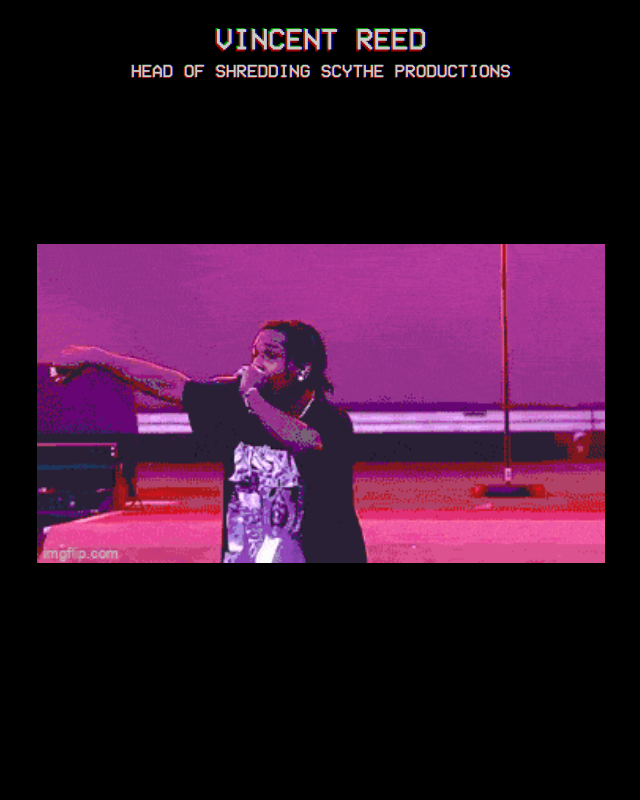
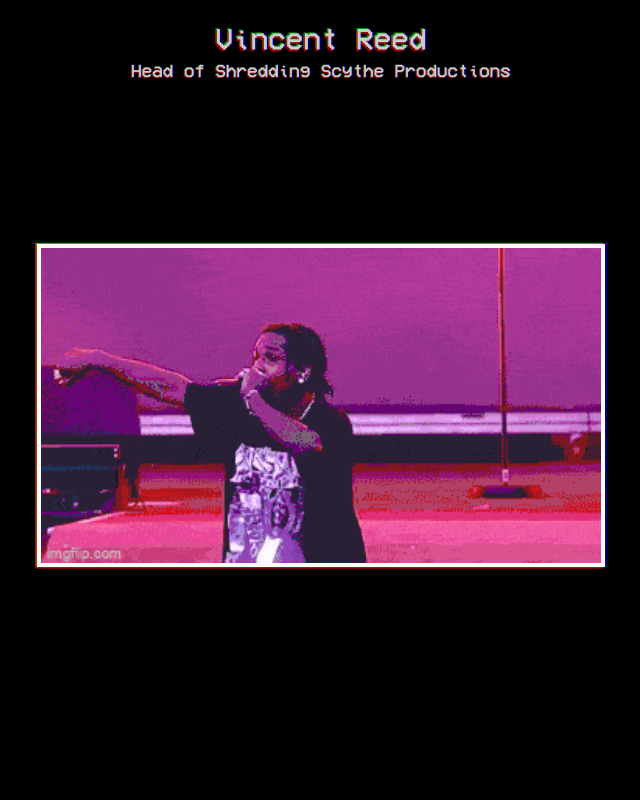
Before and after one commit to Max-Beier/vincent-reed-portfolio, a SvelteKit app: page / in a window 1280 px wide. Shown: the top 800 px of the page, without its empty margins (319-959 px from the left). Built offline with nearby package versions, Linux system fonts and the light colour scheme.

Commit message:
Added vhs box to img

```diff
--- a/src/app.css
+++ b/src/app.css
@@ -46,9 +46,14 @@ body {
 
   .vhs {
     font-family: "VHS";
-    text-transform: uppercase;
     text-shadow: -0.05em 0.05em 0 rgba(255, 0, 0, 0.75),
     -0.05em -0.025em 0 rgba(0, 255, 0, 0.75),
     0.05em 0 0 rgba(0, 0, 255, 0.75);
     opacity: 0.8;
   }
+
+  .vhs-box {
+    box-shadow: -0.1em 0.1em 0 rgba(255, 0, 0, 0.75),
+    -0.1em -0.075em 0 rgba(0, 255, 0, 0.75),
+    0.1em 0 0 rgba(0, 0, 255, 0.75);
+  }
--- a/src/routes/+page.svelte
+++ b/src/routes/+page.svelte
@@ -14,9 +14,10 @@
     <div class="h-screen w-8/12 flex flex-col items-center">
       <h1 class="vhs text-3xl">Vincent Reed</h1>
       <h3 class="vhs text-lg">Head of Shredding Scythe Productions</h3>
+
       <img
         draggable="false"
-        class="sm:w-96 md:w-8/12 mt-40 select-none pointer-events-none"
+        class="vhs-box sm:w-96 md:w-8/12 mt-40 select-none pointer-events-none border-solid border-white border-4"
         src={BackgroundMedia}
         alt="Background media"
       />
```
